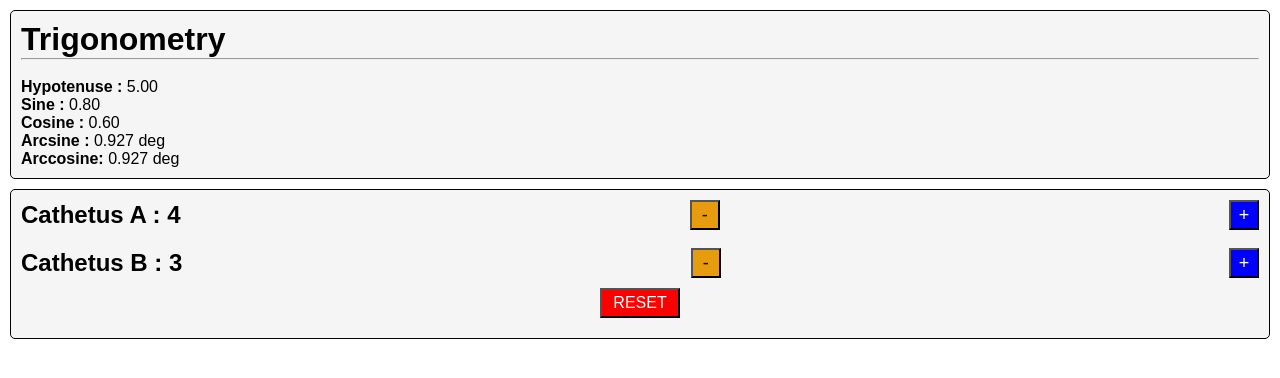
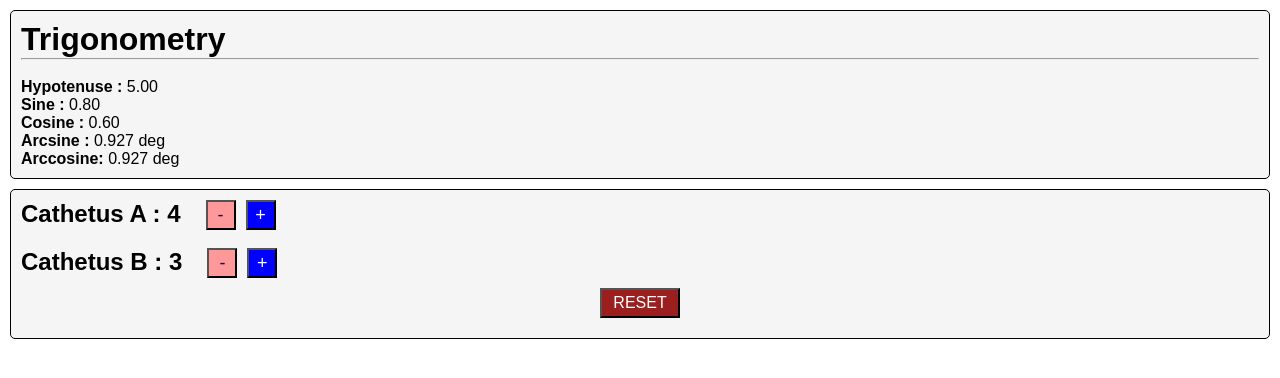
Before and after one commit to Zagaz/ReacBootcamp, a React (Vite) app: page / in a window 1280 px wide. Shown: the top 378 px of the page. Built offline with nearby package versions, Linux system fonts and the light colour scheme.

Commit message:
Trigonometry Style and flex

```diff
--- a/src/components/UseState05.css
+++ b/src/components/UseState05.css
@@ -7,13 +7,18 @@
   justify-content: center;
   align-items: center;
   font-size: large;
+  margin-right: 10px;
 }
 .btn.red {
-  background: red;
-  color: white;
+  background: #ff9999;
+  color: rgb(40, 7, 71);
+}
+.btn.reset {
+  background: #9c1f1f;
+  color: rgb(255, 255, 255);
 }
 .btn.blue {
-  background: blue;
+  background: #0000ff;
   color: white;
 }
 .btn.orange {
@@ -25,16 +30,18 @@
   color: white;
 }
 .btn .green {
-  background: rgb(4, 138, 33);
+  background: #00ff00;
   color: black;
 }
 
 .catetus {
-  background-color: whitesmoke;
+  display: flex;
+}
+.catetus .catetusbt {
+  margin-left: 25px;
   display: flex;
   flex-direction: row;
-  align-items: center;
-  justify-content: space-between;
+  justify-content: flex-start;
 }
 
 .wrap {
--- a/src/components/UseState05.scss
+++ b/src/components/UseState05.scss
@@ -1,49 +1,70 @@
-*{
+* {}
+
+.btn {
+     background-color: whitesmoke;
+     padding: 5px;
+     width: 30px;
+     height: 30px;
+     display: flex;
+     justify-content: center;
+     align-items: center;
+     font-size: large;
+     margin-right: 10px;
+
+     &.red {
+          background:  #ff9999;
+          color: rgb(40, 7, 71);
+     }
+     &.reset {
+          background:  #9c1f1f;
+          color: rgb(255, 255, 255);
+     }
+
+     &.blue {
+          background:#0000ff;
+          color: white;
 
      }
-.btn{
-     background-color: whitesmoke;
-     padding : 5px;
-     width: 30px;
-     height: 30px;
-     display : flex;
-     justify-content : center;
-     align-items : center;
-     font-size: large;
 
-     &.red{
-          background : red;
-          color : white;
-     }
-     &.blue{
-          background : blue;
-          color : white;
-
-     }
-     &.orange{
-          background : rgb(231, 155, 14);
-          color : rgb(18, 1, 1);
+     &.orange {
+          background: rgb(231, 155, 14);
+          color: rgb(18, 1, 1);
      }
 
-     .grey{
-          background :grey;
-          color : white;
+     .grey {
+          background: grey;
+          color: white;
      }
-     .green{
-          background : rgb(4, 138, 33);
-          color : black;
+
+     .green {
+          background:  #00ff00;
+          color: black;
      }
 }
-.catetus{
-     background-color: whitesmoke;
+
+.catetus {
+
      display: flex;
+
+     .catetusbt {
+          // flexbox
+          margin-left: 25px;
+          display: flex;
+
+
           flex-direction: row;
-     align-items: center;
-     justify-content: space-between;
+
+          justify-content: flex-start;
+
 
 
      }
-     .wrap{
+
+
+
+}
+
+.wrap {
      background-color: whitesmoke;
      border: 1px solid black;
      border-radius: 5px;
@@ -51,14 +72,15 @@
      margin: 10px;
 
      display: flexbox;
-          flex-wrap:  nowrap;
+     flex-wrap: nowrap;
      flex-direction: row;
 }
-     .reset{
+
+.reset {
      background-color: whitesmoke;
      margin: 10px;
      padding: 10px;
-          width:80px;
+     width: 80px;
      font-size: medium;
 
 
@@ -66,7 +88,8 @@
 
 
 }
-     .resetwrap{
+
+.resetwrap {
      background-color: whitesmoke;
      display: flex;
      justify-content: center;
--- a/src/components/UseState06.jsx
+++ b/src/components/UseState06.jsx
@@ -1,6 +1,7 @@
 import React from "react";
 import { useState } from "react";
 import Cathetus from "./Cathetus";
+import "./UseState05.css";
 
 // exercise 4
 // DISCLAIMER
@@ -65,35 +66,36 @@ export default function UseState06() {
 
                     <div className="catetus">
                          <h2> Cathetus A : {a}  </h2>
-                         <Cathetus description="-"
-                              calc={subA}
-                              style="btn orange" />
-                         <Cathetus description="+"
-                              calc={addA}
-                              style="btn blue"
-                         />
+                         <div className="catetusbt">
+                              <Cathetus description="-" calc={subA} style="btn red" />
+                              <Cathetus description="+" calc={addA} style="btn blue"   />
                          </div>
+                    </div>
+
 
 
                     <br />
                     <div className="catetus">
 
                          <h2> Cathetus B : {b}  </h2>
+                         <div className="catetusbt">
+
                          <Cathetus description="-"
                               calc={subB}
-                              style="btn orange"
+                              style="btn red"
                          />
                          <Cathetus description="+"
                               calc={addB}
                               style="btn blue"
                          />
+                              </div>
 
                     </div>
                     <div className="resetwrap">
 
                          <Cathetus description="RESET"
                               calc={reset}
-                    style="btn red reset" />
+                              style="btn reset" />
 
                     </div>
 
```
Also changed, not shown: 1 other file (tests, documents, lock files or other folders). Lines whose indentation alone changed are shown as unchanged.
